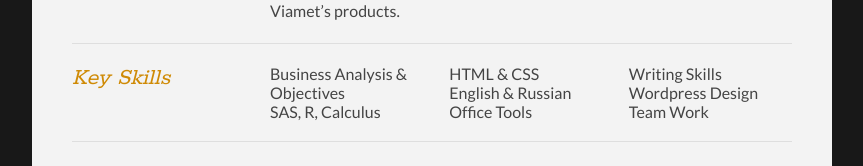
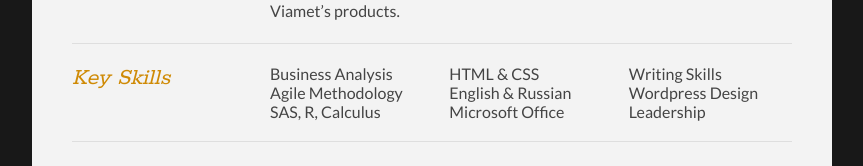
Before and after one commit to moroshek/moroshek.github.io, a plain HTML site: page index.html in a window 1280 px wide. Shown: the part 1189-1355 px from the top of the page, without its empty margins (208-1071 px from the left). Drawn offline with Linux system fonts and the light colour scheme.

Commit message:
Update index.html

```diff
--- a/index.html
+++ b/index.html
@@ -109,14 +109,15 @@
 
 			<div class="sectionContent">
 				<ul class="keySkills">
-				  <li>Business Analysis &amp; Objectives</li>
+				  <li>Business Analysis</li>
+				  <li>Agile Methodology</li>
 				  <li>SAS, R, Calculus</li>
 					<li>HTML &amp; CSS</li>
 					<li>English &amp; Russian</li>
-					<li>Office Tools</li>
+					<li>Microsoft Office</li>
 					<li>Writing Skills</li>
 					<li>Wordpress Design</li>
-					<li>Team Work</li>
+					<li>Leadership</li>
 				</ul>
 			</div>
 			<div class="clear"></div>
```
